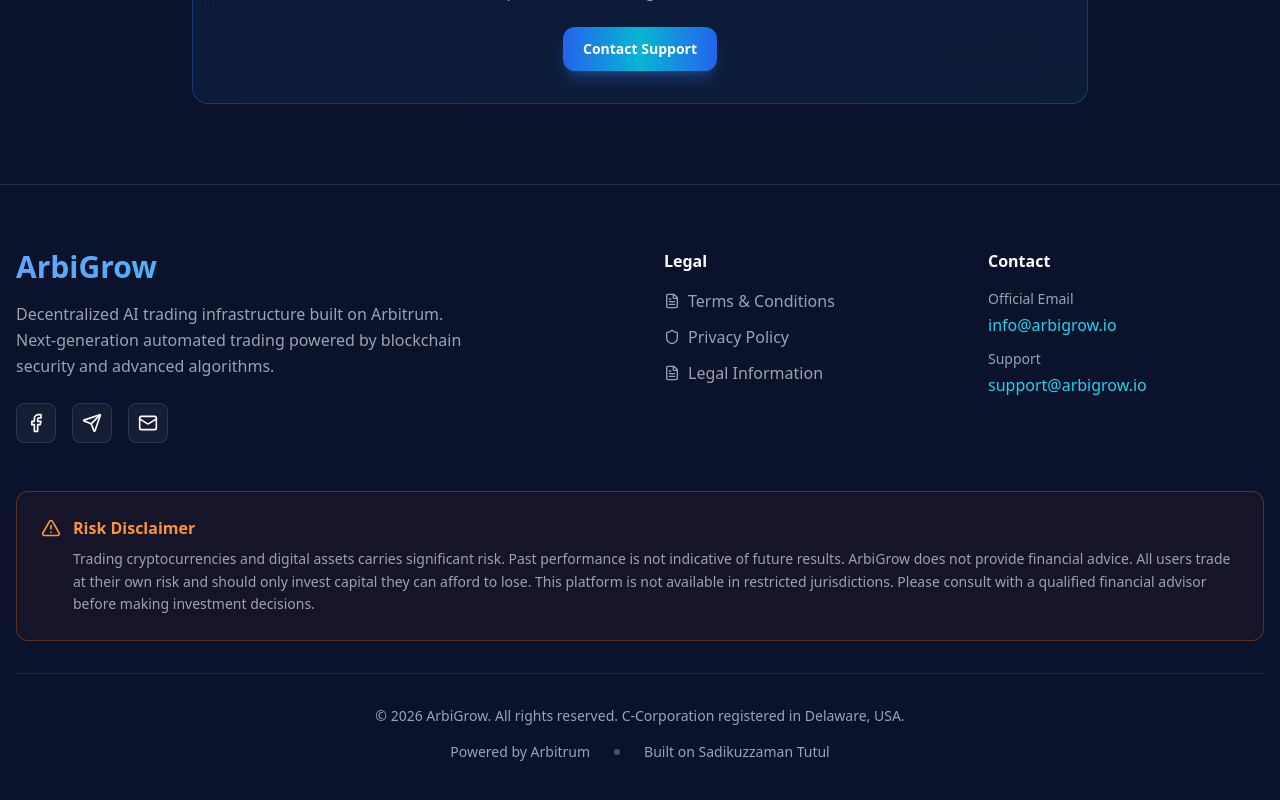
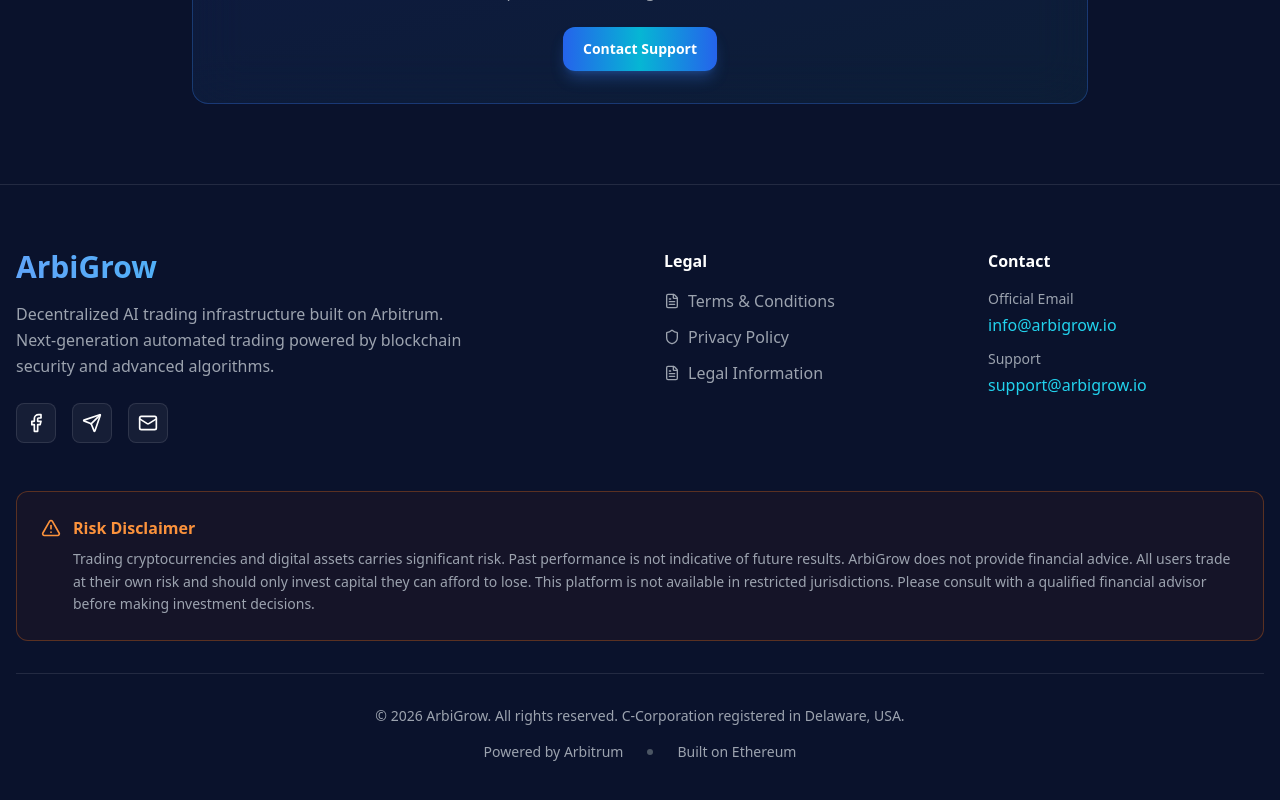
Before and after one commit to Sadikuzzamantutul23/ArbiGrow, a React (Vite) app: page / in a window 1280 px wide. Shown: the part 9439-10239 px from the top of the page. Built offline with nearby package versions, Linux system fonts and the light colour scheme.

Commit message:
reesponsive Home page updet

```diff
--- a/src/component/Footer.jsx
+++ b/src/component/Footer.jsx
@@ -119,7 +119,7 @@
             <div className="flex items-center gap-6 text-sm text-gray-400">
               <span>Powered by Arbitrum</span>
               <span className="w-1.5 h-1.5 rounded-full bg-gray-600"></span>
-              <span>Built on Sadikuzzaman Tutul</span>
+              <span>Built on Ethereum</span>
             </div>
           </div>
         </motion.div>
```
